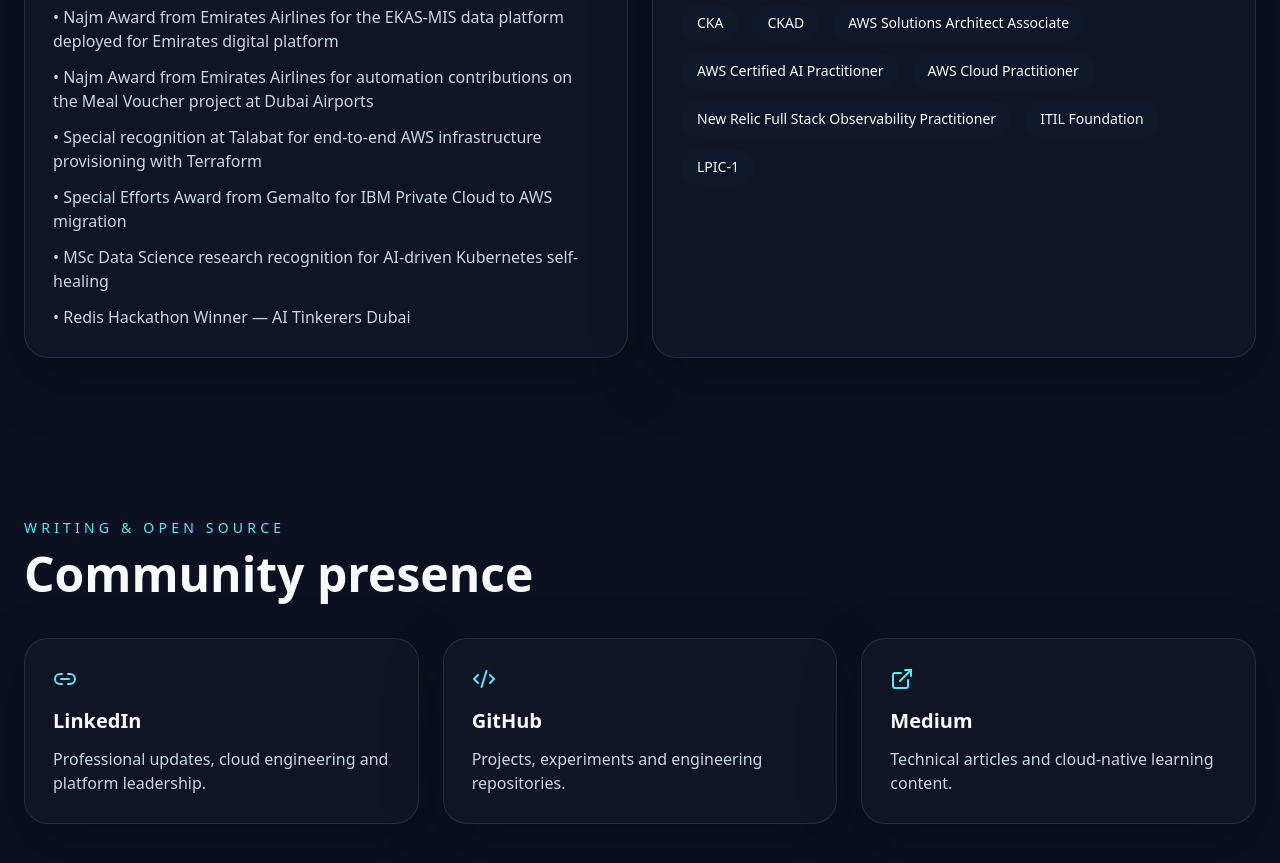
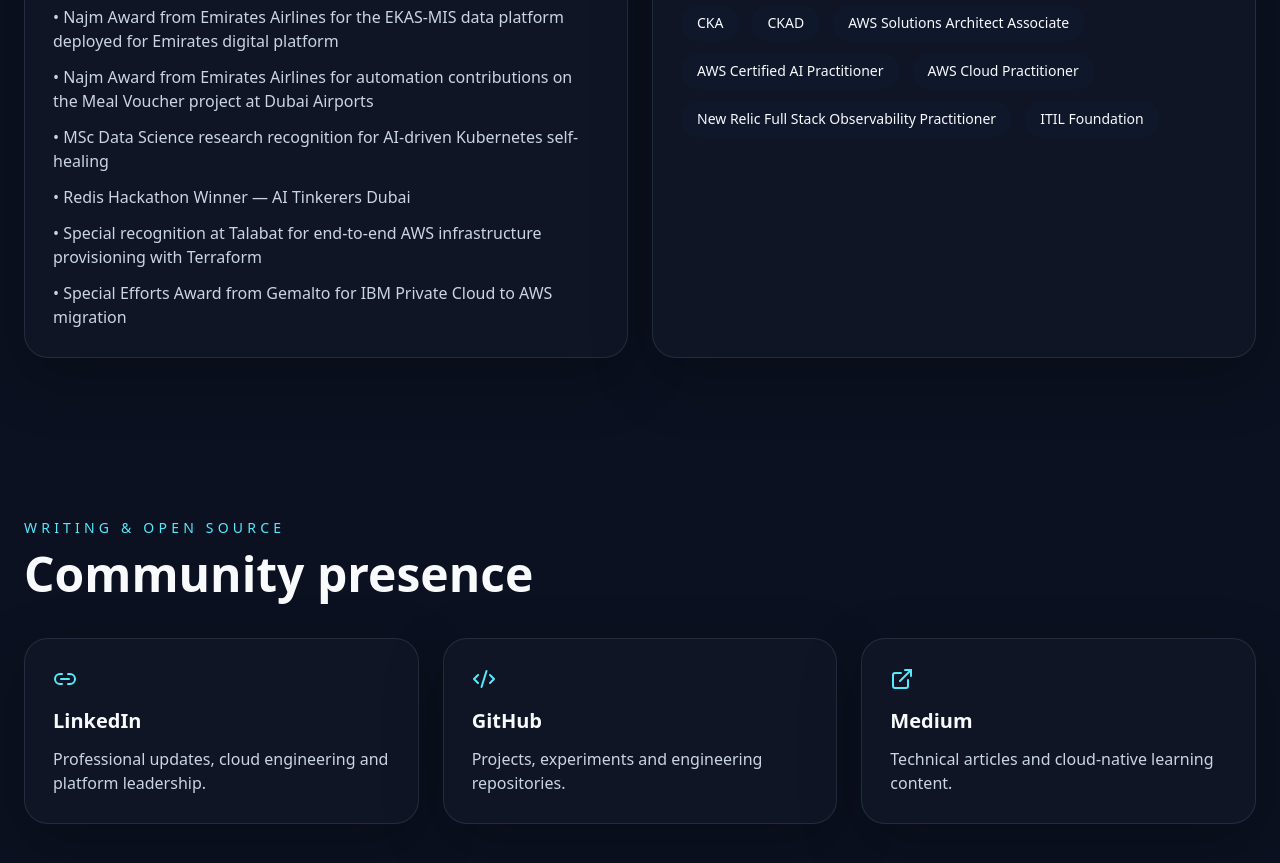
Before and after one commit to azizzoaib786/my-portfolio, a Next.js app: page / in a window 1280 px wide. Shown: the part 4660-5523 px from the top of the page. Built offline with nearby package versions, Linux system fonts and the light colour scheme.

Commit message:
fix: minor improvements

```diff
--- a/app/page.tsx
+++ b/app/page.tsx
@@ -64,13 +64,13 @@
 const awards = [
   'Najm Award from Emirates Airlines for the EKAS-MIS data platform deployed for Emirates digital platform',
   'Najm Award from Emirates Airlines for automation contributions on the Meal Voucher project at Dubai Airports',
+  'MSc Data Science research recognition for AI-driven Kubernetes self-healing',
+  'Redis Hackathon Winner — AI Tinkerers Dubai',
   'Special recognition at Talabat for end-to-end AWS infrastructure provisioning with Terraform',
-  'Special Efforts Award from Gemalto for IBM Private Cloud to AWS migration',
-  'MSc Data Science research recognition for AI-driven Kubernetes self-healing',
-  'Redis Hackathon Winner — AI Tinkerers Dubai'
+  'Special Efforts Award from Gemalto for IBM Private Cloud to AWS migration'
 ]
 
-const certifications = ['CKA', 'CKAD', 'AWS Solutions Architect Associate', 'AWS Certified AI Practitioner', 'AWS Cloud Practitioner', 'New Relic Full Stack Observability Practitioner', 'ITIL Foundation', 'LPIC-1']
+const certifications = ['CKA', 'CKAD', 'AWS Solutions Architect Associate', 'AWS Certified AI Practitioner', 'AWS Cloud Practitioner', 'New Relic Full Stack Observability Practitioner', 'ITIL Foundation']
 
 function SectionTitle({ eyebrow, title, subtitle }: { eyebrow: string, title: string, subtitle?: string }) {
   return <div className="mb-10">
```
